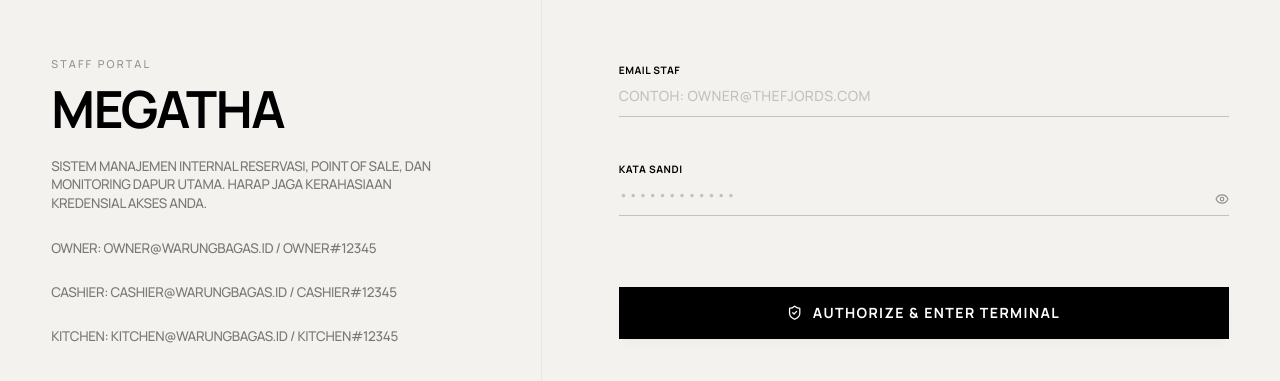
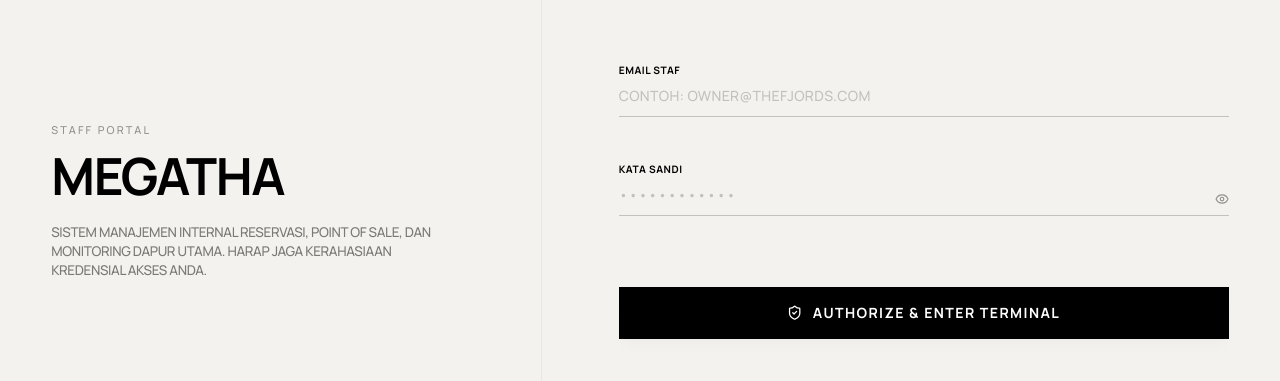
Before and after one commit to AzureAsura/restoran-frontend, a Next.js app: page /admin/login in a window 1280 px wide. Shown: the part 199-580 px from the top of the page. Built offline with nearby package versions, Linux system fonts and the light colour scheme; no server answers.

Commit message:
update pass

```diff
--- a/components/admin/auth/AdminLoginForm.tsx
+++ b/components/admin/auth/AdminLoginForm.tsx
@@ -53,7 +53,7 @@ export const AdminLoginForm = () => {
           SISTEM MANAJEMEN INTERNAL RESERVASI, POINT OF SALE, DAN MONITORING DAPUR UTAMA. HARAP JAGA KERAHASIAAN KREDENSIAL AKSES ANDA.
         </p>
 
-        <p className="text-[3.8vw] md:text-[1.05vw] font-medium text-black/50 uppercase tracking-tight leading-[1.4] max-w-[85%] md:max-w-[90%]">
+        {/* <p className="text-[3.8vw] md:text-[1.05vw] font-medium text-black/50 uppercase tracking-tight leading-[1.4] max-w-[85%] md:max-w-[90%]">
           Owner: owner@warungbagas.id / Owner#12345
         </p>
         <p className="text-[3.8vw] md:text-[1.05vw] font-medium text-black/50 uppercase tracking-tight leading-[1.4] max-w-[85%] md:max-w-[90%]">
@@ -61,7 +61,7 @@ export const AdminLoginForm = () => {
         </p>
         <p className="text-[3.8vw] md:text-[1.05vw] font-medium text-black/50 uppercase tracking-tight leading-[1.4] max-w-[85%] md:max-w-[90%]">
           Kitchen: kitchen@warungbagas.id / Kitchen#12345
-        </p>
+        </p> */}
 
       </div>
 
```
